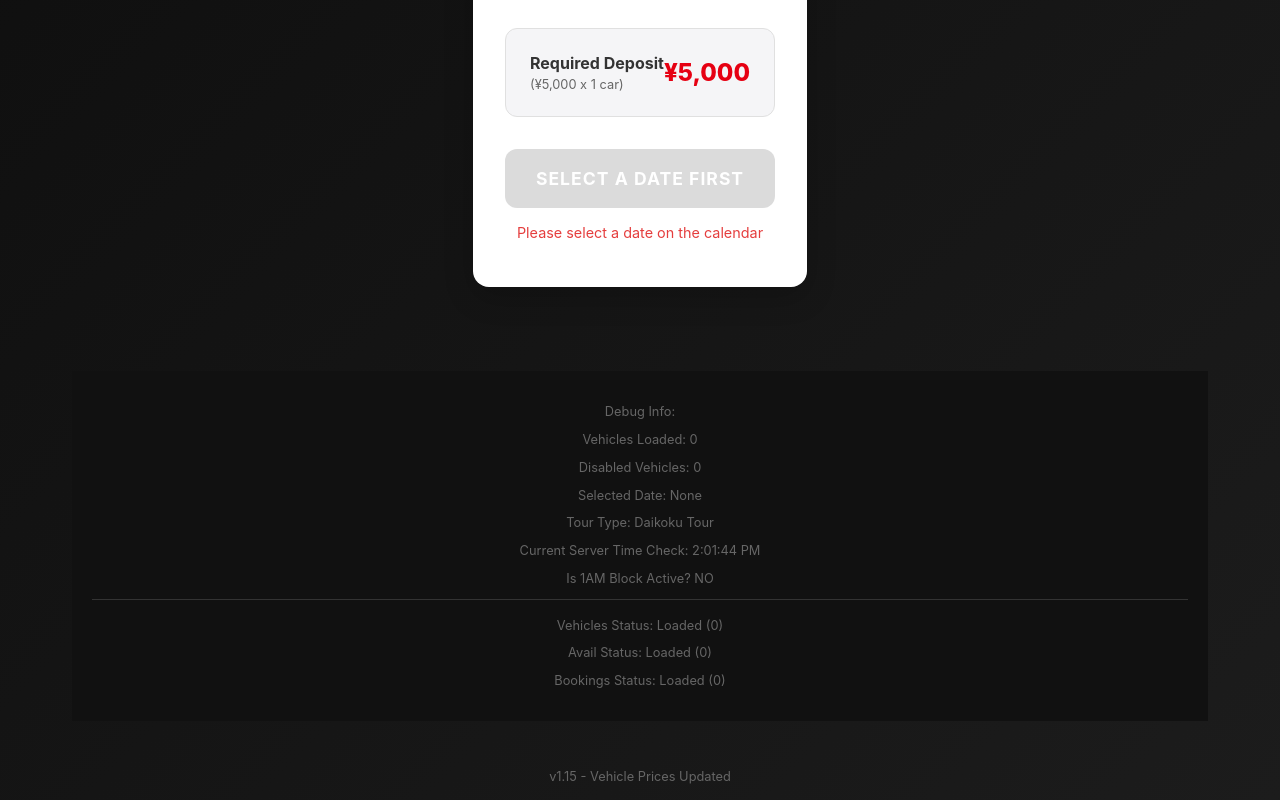
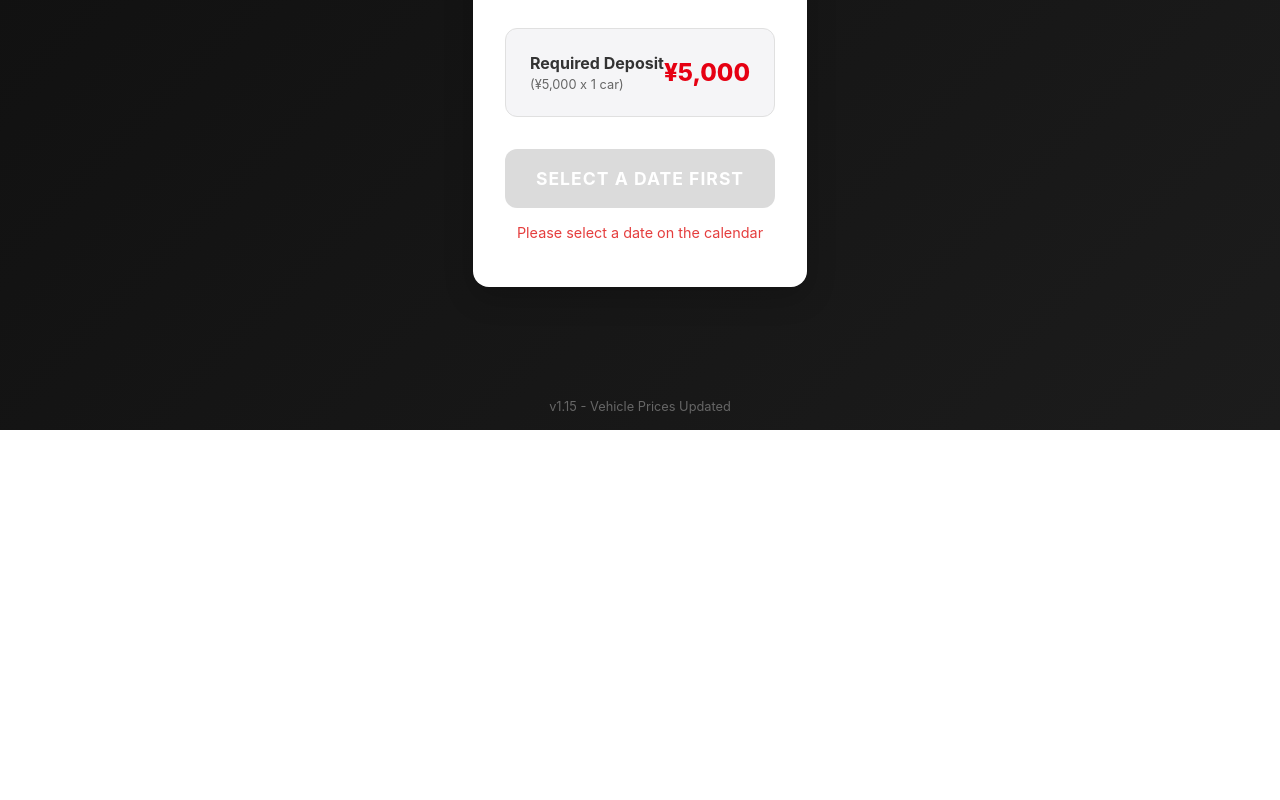
Before and after one commit to kazuosomeya-wq/daikoku, a React (Vite) app: page / in a window 1280 px wide. Shown: the part 2688-3488 px from the top of the page. After the commit the page ends 3118 px from the top, so only its background shows below. Built offline with nearby package versions, Linux system fonts and the light colour scheme; no server answers; the database is empty.

Commit message:
chore: remove debug info

```diff
--- a/src/pages/Home.jsx
+++ b/src/pages/Home.jsx
@@ -60,9 +60,6 @@ function Home() {
     const [bookings, setBookings] = useState([]);
 
     // Fetch vehicle availability, bookings AND vehicles list
-    const [status, setStatus] = useState({ vehicles: 'init', bookings: 'init', avail: 'init' });
-
-    // Fetch vehicle availability, bookings AND vehicles list
     React.useEffect(() => {
         // Availability
         const unsubscribeAvailability = onSnapshot(collection(db, "vehicle_availability"), (snapshot) => {
@@ -71,10 +68,6 @@ function Home() {
                 data[doc.id] = doc.data();
             });
             setVehicleAvailability(data);
-            setStatus(prev => ({ ...prev, avail: `Loaded (${Object.keys(data).length})` }));
-        }, (err) => {
-            console.error(err);
-            setStatus(prev => ({ ...prev, avail: `Error: ${err.message}` }));
         });
 
         // Vehicles List
@@ -86,11 +79,9 @@ function Home() {
             });
             setVehicles(vehicleData);
             setIsVehiclesLoading(false);
-            setStatus(prev => ({ ...prev, vehicles: `Loaded (${vehicleData.length})` }));
         }, (error) => {
             console.error("Error fetching vehicles:", error);
             setIsVehiclesLoading(false);
-            setStatus(prev => ({ ...prev, vehicles: `Error: ${error.message}` }));
             alert("Network error: Failed to load vehicles.");
         });
 
@@ -102,10 +93,6 @@ function Home() {
                 bookedData.push({ id: doc.id, ...doc.data() });
             });
             setBookings(bookedData);
-            setStatus(prev => ({ ...prev, bookings: `Loaded (${bookedData.length})` }));
-        }, (err) => {
-            console.error(err);
-            setStatus(prev => ({ ...prev, bookings: `Error: ${err.message}` }));
         });
 
         return () => {
@@ -469,21 +456,7 @@ function Home() {
                 )}
             </main>
 
-            {/* Debug Footer - Temporary */}
-            <div style={{ padding: '20px', textAlign: 'center', color: '#666', fontSize: '0.8rem', background: '#111', marginTop: '20px' }}>
-                <p>Debug Info:</p>
-                <p>Vehicles Loaded: {vehicles.length}</p>
-                <p>Disabled Vehicles: {disabledVehicles.length}</p>
-                <p>Selected Date: {selectedDate ? selectedDate.toDateString() : 'None'}</p>
-                <p>Tour Type: {tourType}</p>
-                <p>Current Server Time Check: {new Date().toLocaleTimeString()}</p>
-                <p>Is 1AM Block Active? {selectedDate && new Date().getDate() === selectedDate.getDate() && new Date().getHours() >= 1 ? 'YES' : 'NO'}</p>
-                <div style={{ marginTop: '10px', borderTop: '1px solid #333', paddingTop: '5px' }}>
-                    <p>Vehicles Status: {status.vehicles}</p>
-                    <p>Avail Status: {status.avail}</p>
-                    <p>Bookings Status: {status.bookings}</p>
-                </div>
-            </div>
+
         </div>
     );
 }
```
